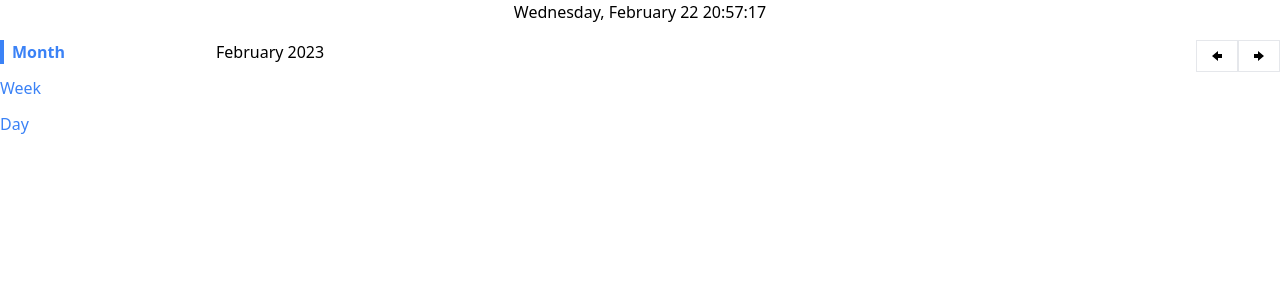
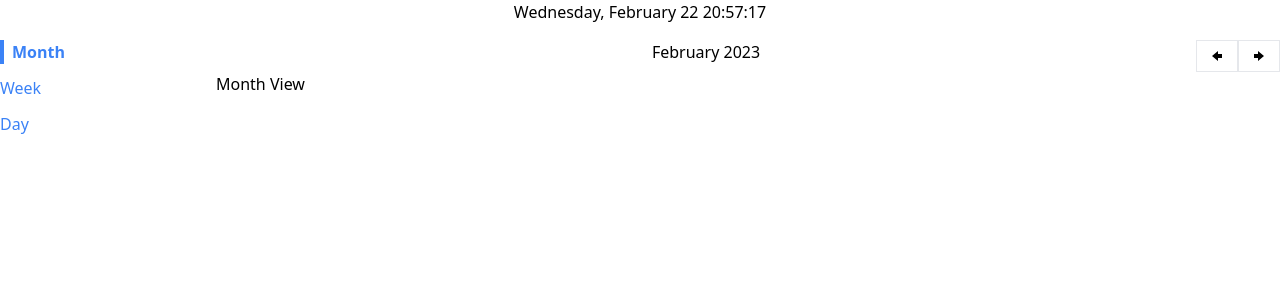
Before and after one commit to Pfirewire/react-calendar, a React (Create React App) app: page / in a window 1280 px wide. Shown: the top 300 px of the page. Built offline with nearby package versions, Linux system fonts and the light colour scheme.

Commit message:
Small styling change to MonthPage Header

```diff
--- a/src/components/month/MonthPage.js
+++ b/src/components/month/MonthPage.js
@@ -16,8 +16,9 @@ function MonthPage() {
     };
 
     return(
-        <div>
+        <div className='flex flex-col'>
             <div className='flex align-center justify-between'>
+                <div></div>
                 {`${dateAndTime.monthString} ${dateAndTime.year}`}
                 <div className='flex flex-row justify-center'>
                     <Button>
@@ -28,6 +29,9 @@ function MonthPage() {
                     </Button>
                 </div>
             </div>
+            <div>
+                Month View
+            </div>
         </div>
     );
 }
```
